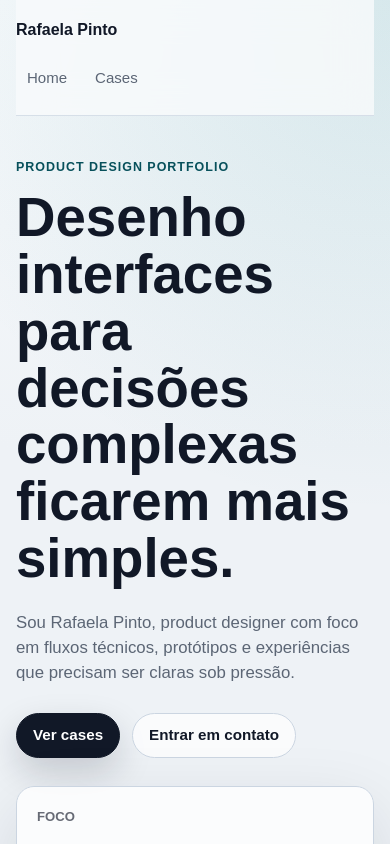
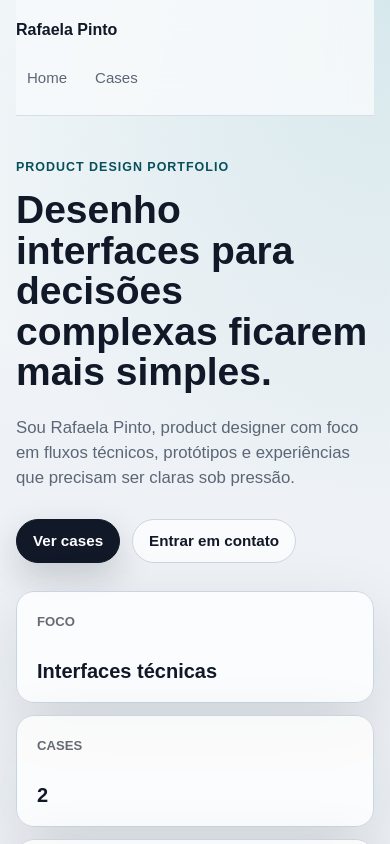
Before and after one commit to rafaelabp/DesignLab, a Next.js app: page / in a window 390 px wide. Shown: the top 844 px of the page. Built offline with nearby package versions, Linux system fonts and the light colour scheme.

Commit message:
Reduce home hero title scale

```diff
--- a/app/globals.css
+++ b/app/globals.css
@@ -109,8 +109,8 @@ p {
   grid-template-columns: minmax(0, 1.1fr) minmax(320px, 0.7fr);
   gap: clamp(28px, 6vw, 72px);
   align-items: end;
-  min-height: calc(100vh - 76px);
-  padding: 56px 0 64px;
+  min-height: min(720px, calc(100vh - 76px));
+  padding: 48px 0 56px;
 }
 
 .heroCopy {
@@ -136,7 +136,7 @@ h3 {
 
 h1 {
   max-width: 820px;
-  font-size: clamp(2.8rem, 7vw, 6.8rem);
+  font-size: clamp(2.4rem, 5vw, 4.8rem);
 }
 
 h2 {
@@ -535,7 +535,7 @@ h3 {
   }
 
   h1 {
-    font-size: clamp(2.45rem, 14vw, 4.3rem);
+    font-size: clamp(2.2rem, 10vw, 3.2rem);
   }
 
   .caseCard {
```
